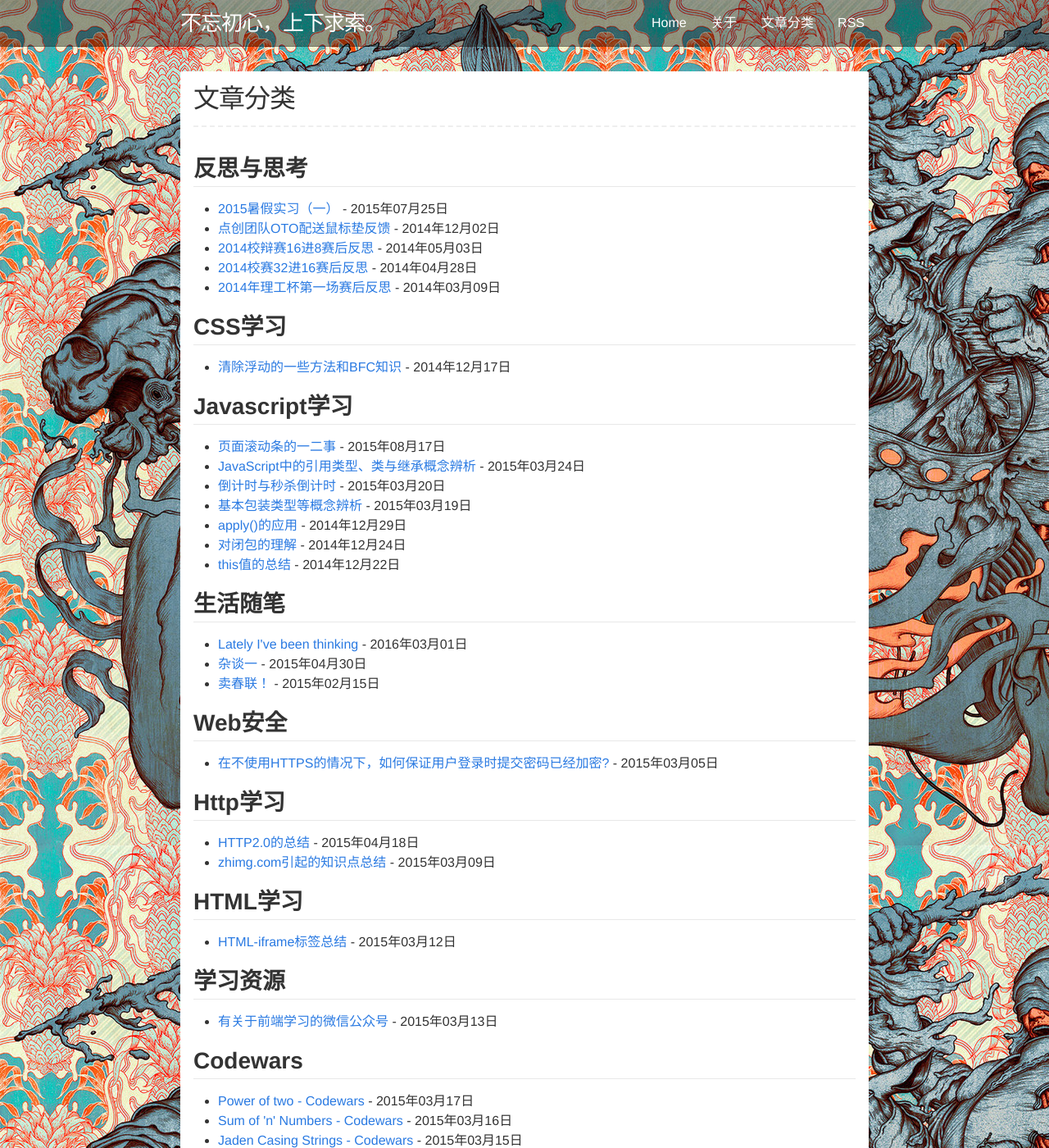
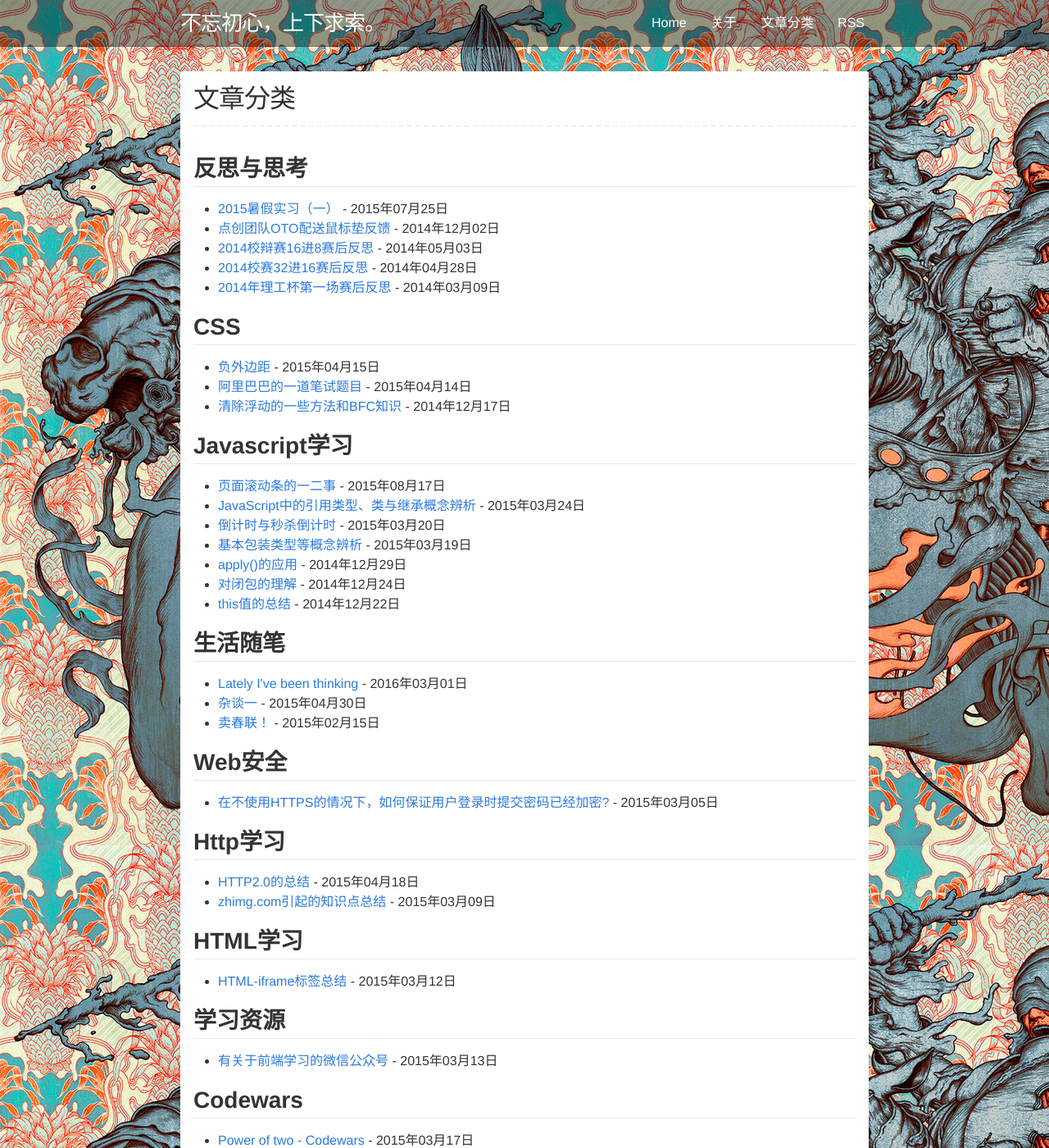
Before and after one commit to yanglh13/zzuieliyaoli.github.io, a Jekyll site: the page built from category.html, in a window 1280 px wide and 1400 px high. Shown: the whole window at 82% size. Built offline with Jekyll 4.4.1, drawn with Linux system fonts in a browser that asks for light colours; comment, search, counter and statistics services are not loaded; some of the changed text lies outside the part shown.

Commit message:
modify category

```diff
--- a/_posts/2014-12-17-clear-float-and-BFC.md
+++ b/_posts/2014-12-17-clear-float-and-BFC.md
@@ -2,7 +2,7 @@
 layout: post
 title:  "清除浮动的一些方法和BFC知识"
 date:   2014-12-17
-categories: [CSS学习]
+categories: [CSS]
 ---
 
 ## 一、清除浮动的方法
--- a/_posts/2015-4-15-minus-margin.md
+++ b/_posts/2015-4-15-minus-margin.md
@@ -2,7 +2,7 @@
 layout: post
 title:  "负外边距"
 date:   2015-4-15
-categories: [css学习]
+categories: [CSS]
 ---
 
 这两天的主要精力在完成baidu-ife的task0001，其中涉及到负外边距的知识和实战。虽然平时关于这方面接触的不多，但好在网上、书上的资料比较丰富，就趁着这个机会总结整理一下。
```
